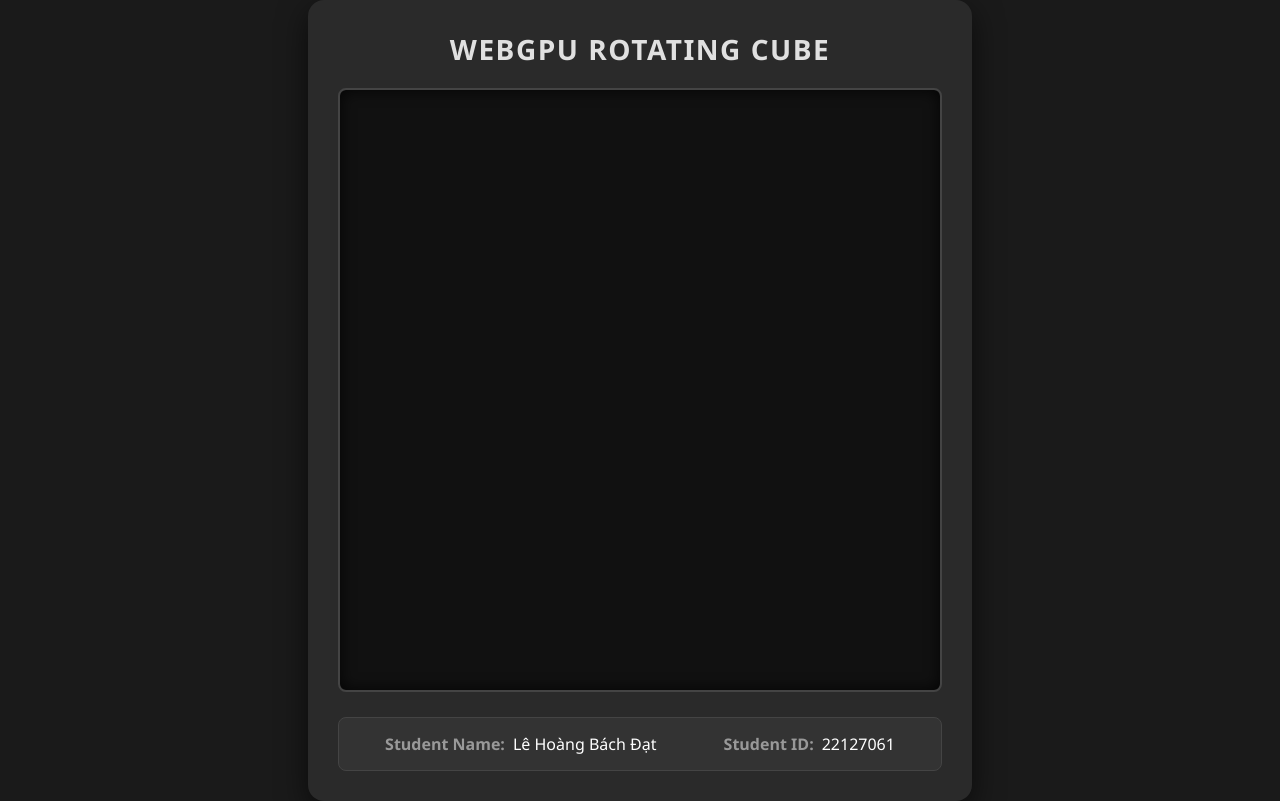
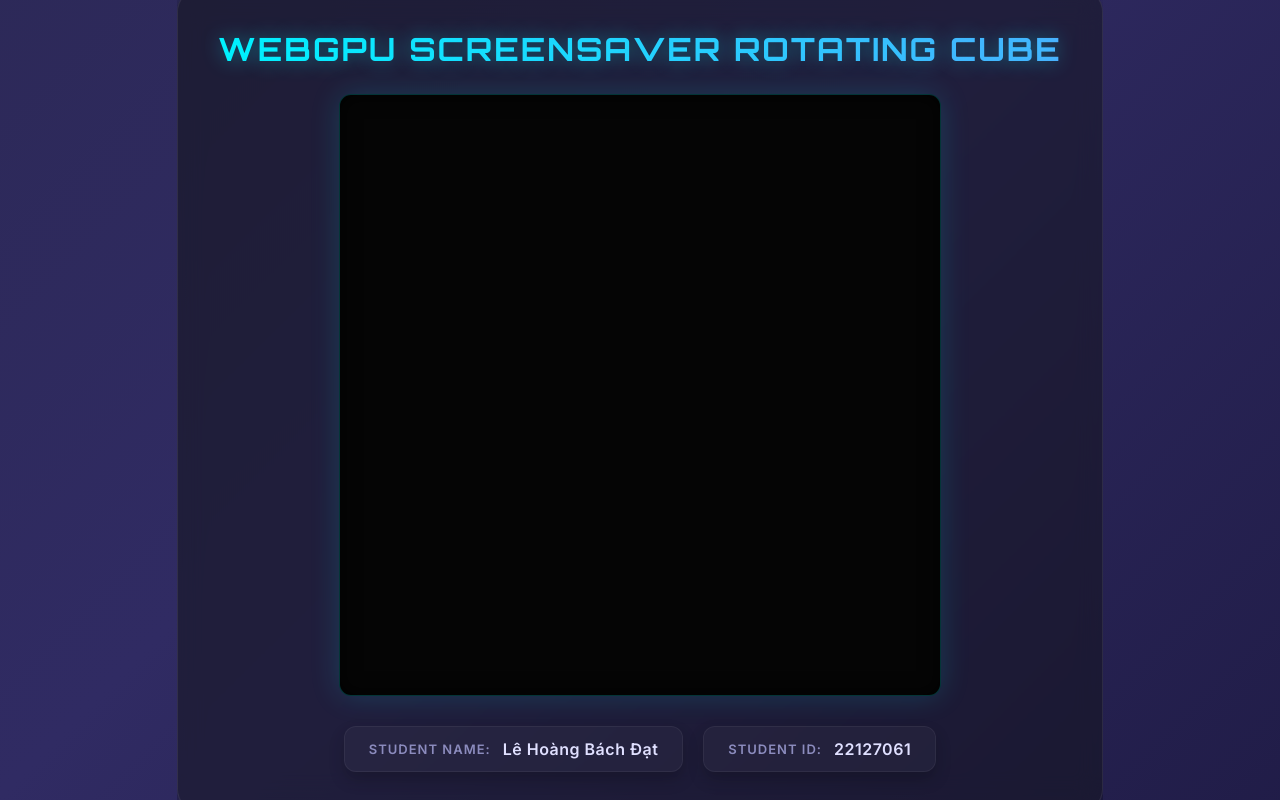
Before and after one commit to mahesvara7061/webgpu_screensaver_cube, a plain HTML site: page index.html in a window 1280 px wide. Drawn offline with Linux system fonts and the light colour scheme.

Commit message:
Add files via upload

```diff
--- a/index.html
+++ b/index.html
@@ -3,11 +3,13 @@
 <head>
 	<meta charset="utf-8">
 	<meta name="viewport" content="width=device-width, initial-scale=1, shrink-to-fit=no">
-	<title>WebGPU Rotating Cube – Screensaver</title>
+	<title>WebGPU Screensaver Rotating Cube </title>
 	<style>
+		/* Import font chữ từ Google Fonts */
+		@import url('https://fonts.googleapis.com/css2?family=Orbitron:wght@500;700&family=Inter:wght@400;600&display=swap');
+
 		:root {
 			color-scheme: light dark;
-			font-family: 'Segoe UI', Tahoma, Geneva, Verdana, sans-serif;
 		}
 
 		html, body {
@@ -16,89 +18,128 @@
 			display: flex;
 			align-items: center;
 			justify-content: center;
-			background: #1a1a1a; /* Nền ngoài cùng tối hơn một chút */
+			/* Nền Gradient chuyển động */
+			background: linear-gradient(-45deg, #0f0c29, #302b63, #24243e, #0f0c29);
+			background-size: 400% 400%;
+			animation: gradientBG 15s ease infinite;
+			font-family: 'Inter', sans-serif;
 			color: #ffffff;
+			overflow: hidden;
 		}
 
-		/* Khung chứa toàn bộ nội dung để UI gọn gàng hơn */
+		/* Animation cho nền */
+		@keyframes gradientBG {
+			0% { background-position: 0% 50%; }
+			50% { background-position: 100% 50%; }
+			100% { background-position: 0% 50%; }
+		}
+
+		/* Khung chứa hiệu ứng kính mờ (Glassmorphism) */
 		.app-container {
-			background: #2a2a2a;
-			padding: 30px;
-			border-radius: 16px;
-			box-shadow: 0 10px 30px rgba(0, 0, 0, 0.6);
+			background: rgba(20, 20, 30, 0.55);
+			backdrop-filter: blur(12px);
+			-webkit-backdrop-filter: blur(12px); /* Hỗ trợ Safari */
+			padding: 40px;
+			border-radius: 24px;
+			border: 1px solid rgba(255, 255, 255, 0.08);
+			box-shadow: 0 25px 50px rgba(0, 0, 0, 0.5);
 			display: flex;
 			flex-direction: column;
 			align-items: center;
 			max-width: 90vw;
 		}
 
-		/* Tên Website */
+		/* Tiêu đề hiệu ứng chữ Neon */
 		.web-title {
+			font-family: 'Orbitron', sans-serif;
 			margin-top: 0;
-			margin-bottom: 20px;
-			font-size: 28px;
-			font-weight: 600;
-			letter-spacing: 1.5px;
-			color: #e0e0e0;
+			margin-bottom: 25px;
+			font-size: 32px;
+			letter-spacing: 2px;
+			background: linear-gradient(90deg, #00f2fe, #4facfe);
+			-webkit-background-clip: text;
+			-webkit-text-fill-color: transparent;
+			text-shadow: 0px 0px 20px rgba(0, 242, 254, 0.4);
 			text-transform: uppercase;
 		}
 
-		/* Khung hiển thị WebGPU */
+		/* Canvas với viền phát sáng */
 		canvas {
 			width: 600px;
 			height: 600px;
 			max-width: 100%;
 			display: block;
-			background: #111;
-			border: 2px solid #444; /* Viền canvas */
-			border-radius: 8px; /* Bo góc nhẹ cho canvas */
-			box-shadow: inset 0 0 15px rgba(0, 0, 0, 0.8);
+			background: #050505;
+			border: 1px solid rgba(0, 242, 254, 0.2);
+			border-radius: 12px;
+			box-shadow: 0 0 30px rgba(0, 242, 254, 0.15), inset 0 0 20px rgba(0, 0, 0, 0.8);
+			transition: box-shadow 0.3s ease;
 		}
 
-		/* Tab thông tin sinh viên ở dưới */
-		.student-info-tab {
-			margin-top: 25px;
-			padding: 15px 20px;
-			background: #333;
-			border: 1px solid #444;
-			border-radius: 8px;
-			width: 100%;
-			box-sizing: border-box;
-			display: flex;
-			justify-content: space-around;
-			flex-wrap: wrap;
-			gap: 15px;
+		/* Tăng độ sáng khi hover vào canvas */
+		canvas:hover {
+			box-shadow: 0 0 40px rgba(0, 242, 254, 0.35), inset 0 0 20px rgba(0, 0, 0, 0.8);
 		}
 
-		.info-item {
+		/* Khu vực thông tin sinh viên */
+		.student-info-tab {
+			margin-top: 30px;
+			width: 100%;
 			display: flex;
-			gap: 8px;
-			font-size: 16px;
+			justify-content: center;
+			gap: 20px;
+			flex-wrap: wrap;
+		}
+
+		/* Thẻ hiển thị thông tin từng mục (Card effect) */
+		.info-card {
+			background: rgba(255, 255, 255, 0.03);
+			border: 1px solid rgba(255, 255, 255, 0.05);
+			padding: 12px 24px;
+			border-radius: 12px;
+			display: flex;
+			gap: 12px;
+			align-items: center;
+			transition: all 0.3s ease;
+			box-shadow: 0 8px 16px rgba(0, 0, 0, 0.2);
+		}
+
+		/* Hiệu ứng nổi lên khi hover vào thẻ thông tin */
+		.info-card:hover {
+			transform: translateY(-5px);
+			background: rgba(255, 255, 255, 0.08);
+			border-color: rgba(0, 242, 254, 0.3);
+			box-shadow: 0 12px 20px rgba(0, 242, 254, 0.15);
 		}
 
 		.info-label {
+			font-size: 13px;
 			font-weight: 600;
-			color: #999;
+			color: #8c8cbe;
+			text-transform: uppercase;
+			letter-spacing: 1px;
 		}
 
 		.info-value {
-			font-weight: 400;
-			color: #fff;
+			font-size: 16px;
+			font-weight: 600;
+			color: #e0e0ff;
+			letter-spacing: 0.5px;
 		}
 	</style>
 </head>
 <body>
 	<div class="app-container">
-		<h1 class="web-title">WebGPU Rotating Cube</h1>
+		<h1 class="web-title">WebGPU Screensaver Rotating Cube</h1>
 
 		<canvas></canvas>
 
 		<div class="student-info-tab">
-			<div class="info-item">
+			<div class="info-card">
 				<span class="info-label">Student Name:</span>
 				<span class="info-value">Lê Hoàng Bách Đạt</span>
 			</div>
-			<div class="info-item">
+			<div class="info-card">
 				<span class="info-label">Student ID:</span>
 				<span class="info-value">22127061</span>
 			</div>
```
